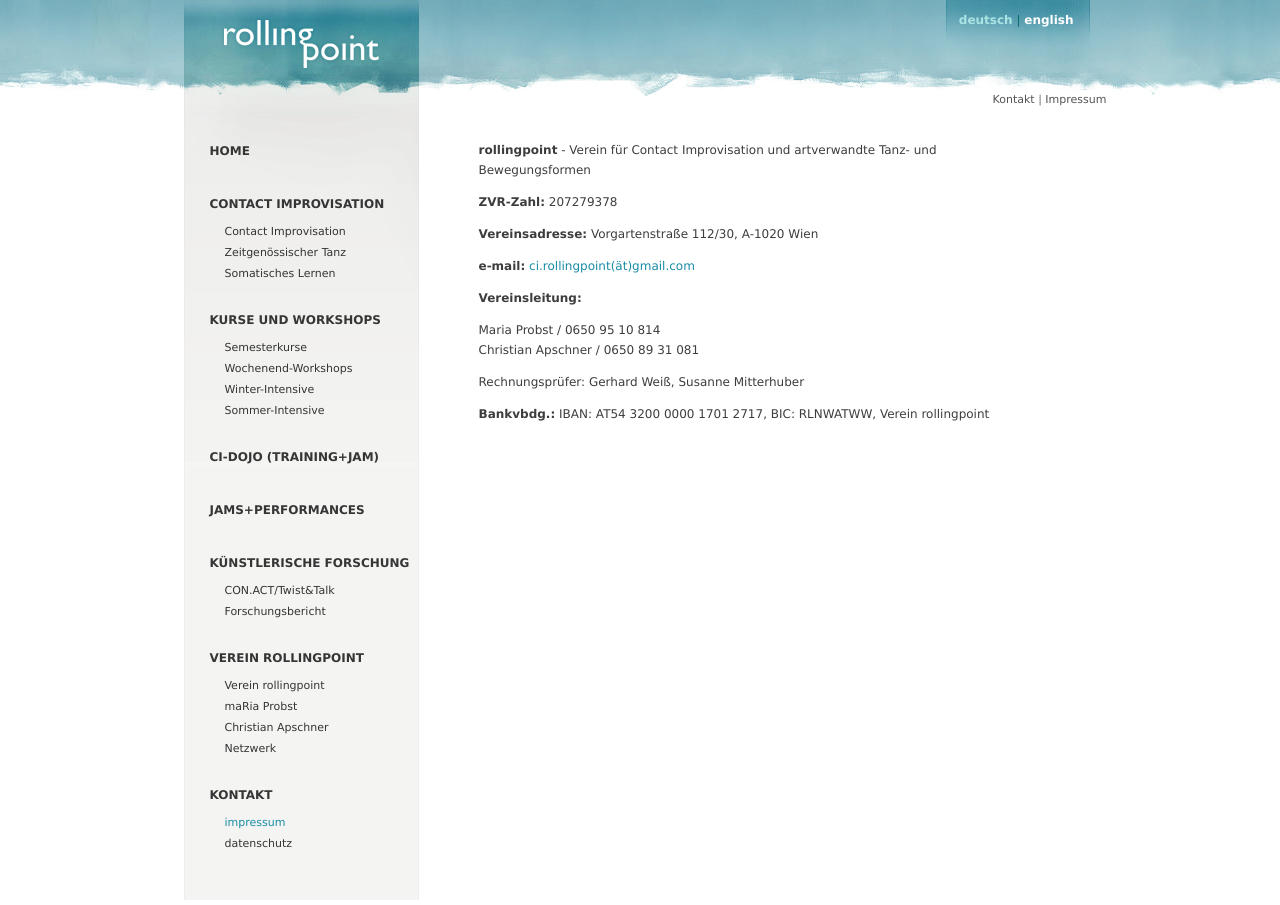
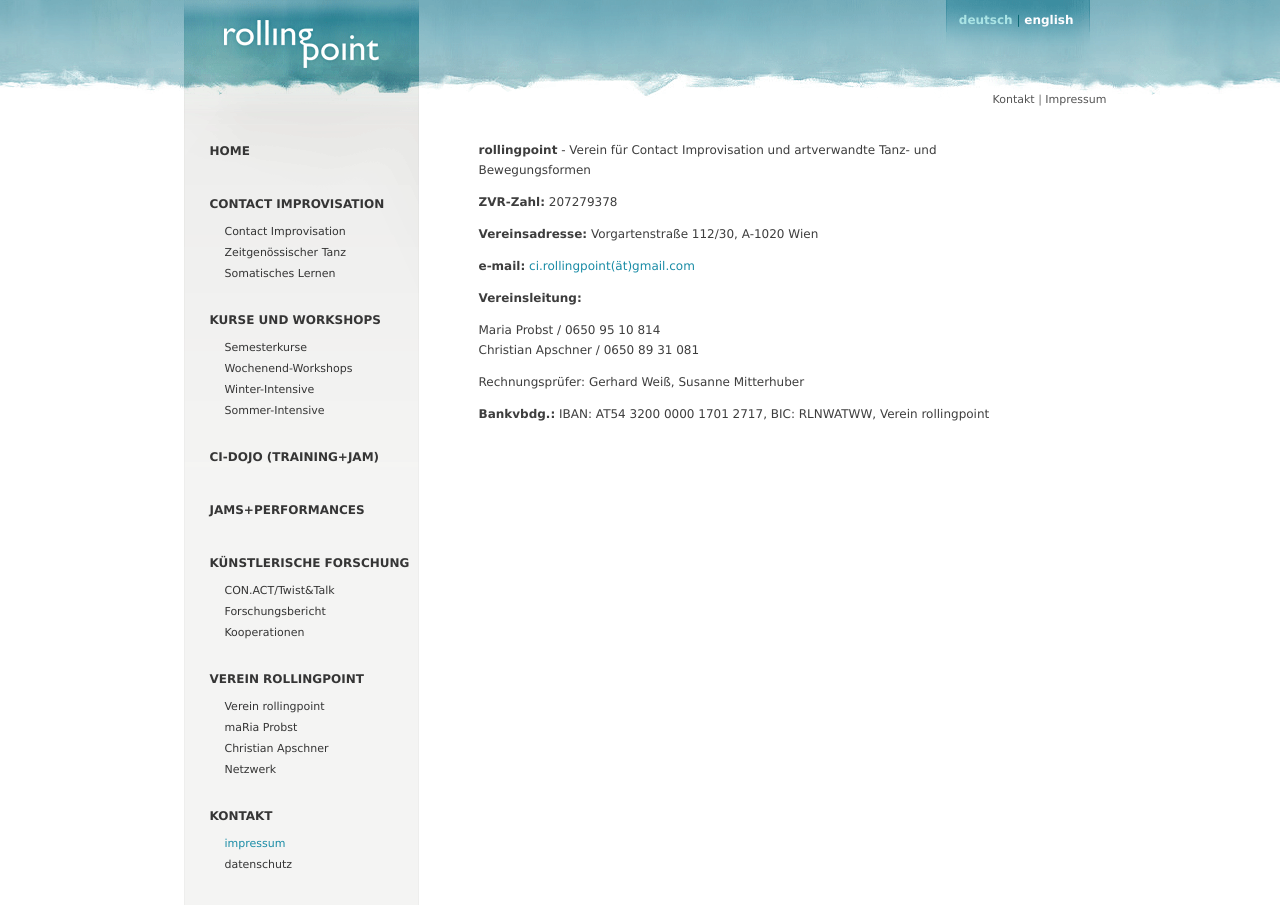
Before and after one commit to manulari/rollingpointat, a Jekyll site: the page built from _all_pages/impressum.md, in a window 1280 px wide. Built offline with Jekyll 4.4.1, drawn with Linux system fonts in a browser that asks for light colours.

Commit message:
Update Settings “nav”

```diff
--- a/_data/nav.yml
+++ b/_data/nav.yml
@@ -32,6 +32,8 @@ entries:
         path: /conact1
       - title: Forschungsbericht
         path: /forschungsbericht
+      - title: Kooperationen
+        path: /koop
   - title: VEREIN ROLLINGPOINT
     path: verein
     subentries:
```
